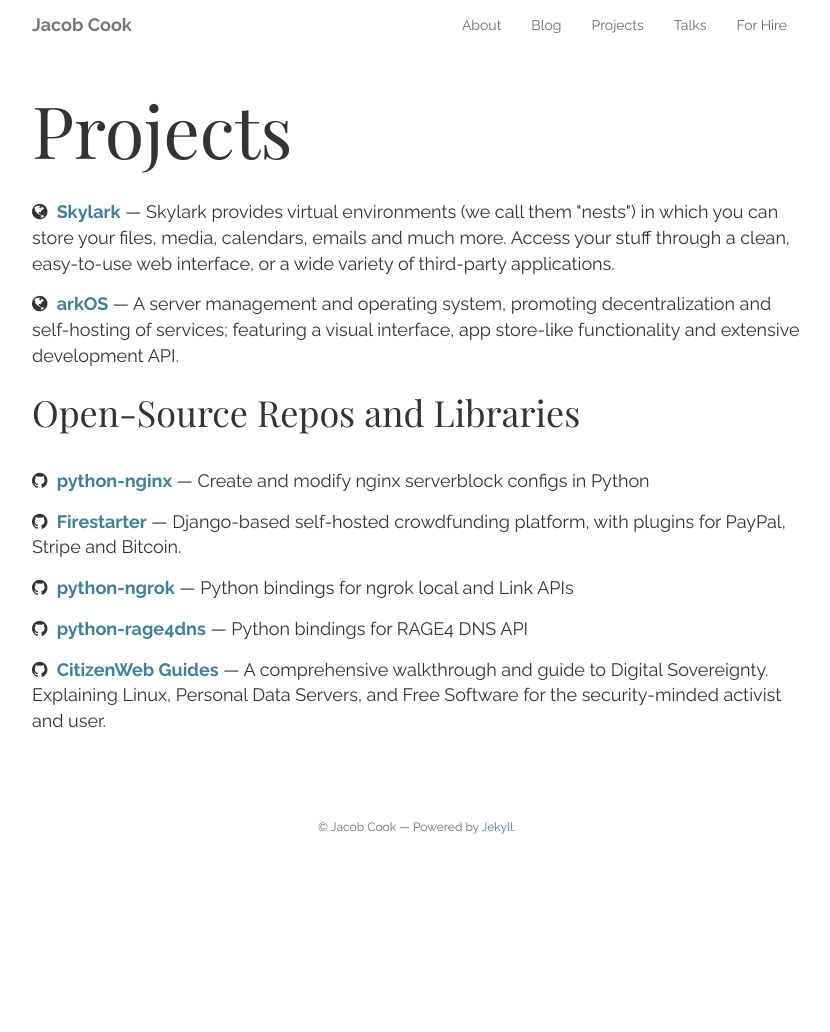
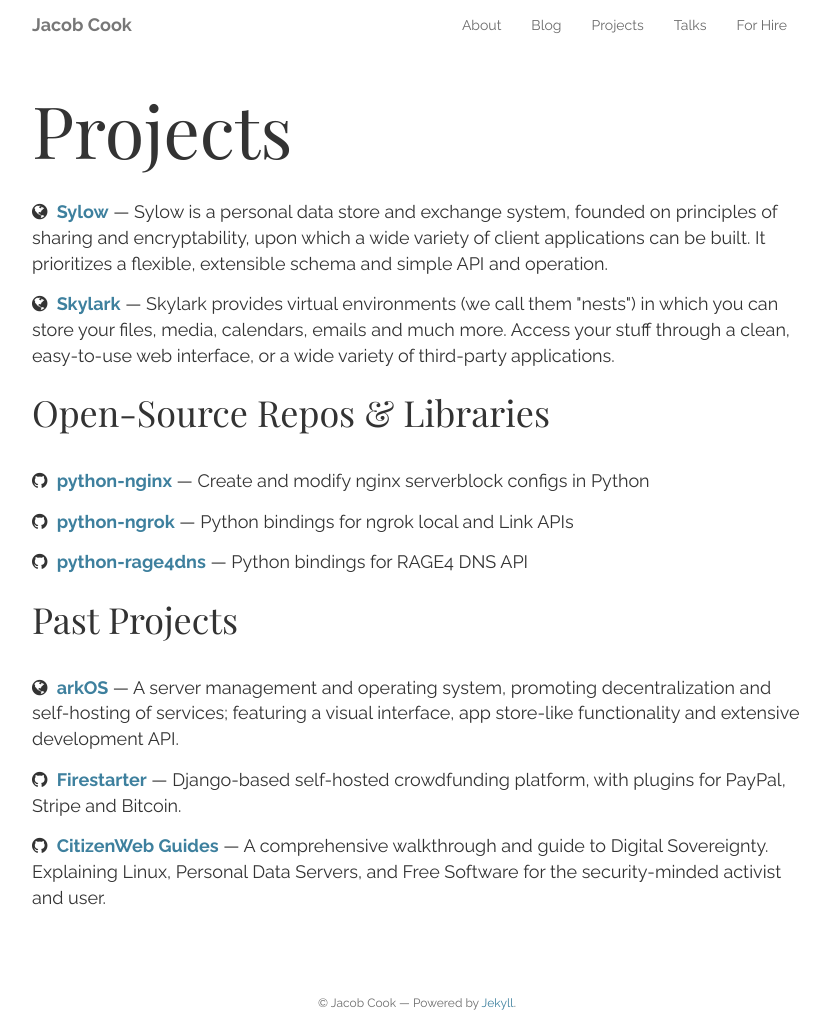
Before and after one commit to peakwinter/peakwinter.net, a Jekyll site: the page built from projects.html, in a window 1280 px wide. Shown: the whole page, without its empty margins (223-1053 px from the left). Built offline with Jekyll 4.4.1, drawn with Linux system fonts in a browser that asks for light colours; nearby versions of some CDN libraries; Markdown is read by kramdown in place of the engine named in the settings; before the commit the page ends 900 px from its top, so only the background shows below that.

Commit message:
Minor template tweaks.

```diff
--- a/hire.html
+++ b/hire.html
@@ -38,4 +38,4 @@
 </div>
 
 <p class="jc-hire-skills">Web Development &sdot; Systems Programming &sdot; API Wrangling and Design &sdot; Mapping and GIS &sdot; Mobile Apps &sdot; Web Design &sdot; Project Management &sdot; Deployment and Testing</p>
-<p class="jc-hire-skills">Python &sdot; Django &sdot; Flask &sdot; JavaScript &sdot; Node.js &sdot; Express &sdot; Ember.js &sdot; AngularJS &sdot; Leaflet &sdot; jQuery &sdot; Rust &sdot; HTML/CSS &sdot; NGINX &sdot; PostgreSQL &sdot; PostGIS &sdot; MariaDB &sdot; Redis &sdot; DNS/DHCP &sdot; Dovecot/Postfix &sdot; Windows &sdot; macOS &sdot; Debian, Ubuntu &amp; Arch Linux &sdot; Git &sdot; Agile &sdot; TDD</p>
+<p class="jc-hire-skills">Python &sdot; Flask &sdot; Django &sdot; JavaScript &sdot; Node.js &sdot; Express &sdot; React &sdot; Ember.js &sdot; AngularJS &sdot; Leaflet &sdot; jQuery &sdot; HTML/CSS &sdot; NGINX &sdot; PostgreSQL &sdot; PostGIS &sdot; MongoDB &sdot; MariaDB &sdot; Redis &sdot; DNS/DHCP &sdot; Dovecot/Postfix &sdot; Windows &sdot; macOS &sdot; Linux &sdot; Git &sdot; Agile &sdot; TDD</p>
--- a/projects.html
+++ b/projects.html
@@ -6,22 +6,18 @@
 <h1>Projects</h1>
 
 		<p>
+			<i class="fa fa-globe"></i>&nbsp;&nbsp;<strong><a href="https://github.com/peakwinter/sylow">Sylow</a></strong>
+			&mdash; Sylow is a personal data store and exchange system, founded on principles of sharing and encryptability, upon which a wide variety of client applications can be built. It prioritizes a flexible, extensible schema and simple API and operation.
+		</p>
+		<p>
 			<i class="fa fa-globe"></i>&nbsp;&nbsp;<strong><a href="https://skylark.cloud">Skylark</a></strong>
 			&mdash; Skylark provides virtual environments (we call them "nests") in which you can store your files, media, calendars, emails and much more. Access your stuff through a clean, easy-to-use web interface, or a wide variety of third-party applications.
 		</p>
-		<p>
-			<i class="fa fa-globe"></i>&nbsp;&nbsp;<strong><a href="https://github.com/arkOScloud">arkOS</a></strong>
-			&mdash; A server management and operating system, promoting decentralization and self-hosting of services; featuring a visual interface, app store-like functionality and extensive development API.
-		</p>
 
-    <h3>Open-Source Repos and Libraries</h3>
+    <h3>Open-Source Repos &amp; Libraries</h3>
 		<p>
 			<i class="fa fa-github"></i>&nbsp;&nbsp;<strong><a href="https://github.com/peakwinter/python-nginx">python-nginx</a></strong>
 			&mdash; Create and modify nginx serverblock configs in Python
-		</p>
-    <p>
-			<i class="fa fa-github"></i>&nbsp;&nbsp;<strong><a href="https://github.com/peakwinter/firestarter">Firestarter</a></strong>
-			&mdash; Django-based self-hosted crowdfunding platform, with plugins for PayPal, Stripe and Bitcoin.
 		</p>
 		<p>
 			<i class="fa fa-github"></i>&nbsp;&nbsp;<strong><a href="https://github.com/peakwinter/python-ngrok">python-ngrok</a></strong>
@@ -31,6 +27,16 @@
 			<i class="fa fa-github"></i>&nbsp;&nbsp;<strong><a href="https://github.com/peakwinter/python-rage4dns">python-rage4dns</a></strong>
 			&mdash; Python bindings for RAGE4 DNS API
 		</p>
+
+		<h3>Past Projects</h3>
+		<p>
+			<i class="fa fa-globe"></i>&nbsp;&nbsp;<strong><a href="https://github.com/arkOScloud">arkOS</a></strong>
+			&mdash; A server management and operating system, promoting decentralization and self-hosting of services; featuring a visual interface, app store-like functionality and extensive development API.
+		</p>
+		<p>
+			<i class="fa fa-github"></i>&nbsp;&nbsp;<strong><a href="https://github.com/peakwinter/firestarter">Firestarter</a></strong>
+			&mdash; Django-based self-hosted crowdfunding platform, with plugins for PayPal, Stripe and Bitcoin.
+		</p>
 		<p>
 			<i class="fa fa-github"></i>&nbsp;&nbsp;<strong><a href="https://github.com/peakwinter/citizenweb">CitizenWeb Guides</a></strong>
 			&mdash; A comprehensive walkthrough and guide to Digital Sovereignty. Explaining Linux, Personal Data Servers, and Free Software for the security-minded activist and user.
```
Also changed, not shown: _layouts/post.html (+6 -1 lines), _posts/2016-09-12-apple-watch.md (+1 -1 lines), _posts/2016-09-28-new-media.md (+1 -1 lines).
